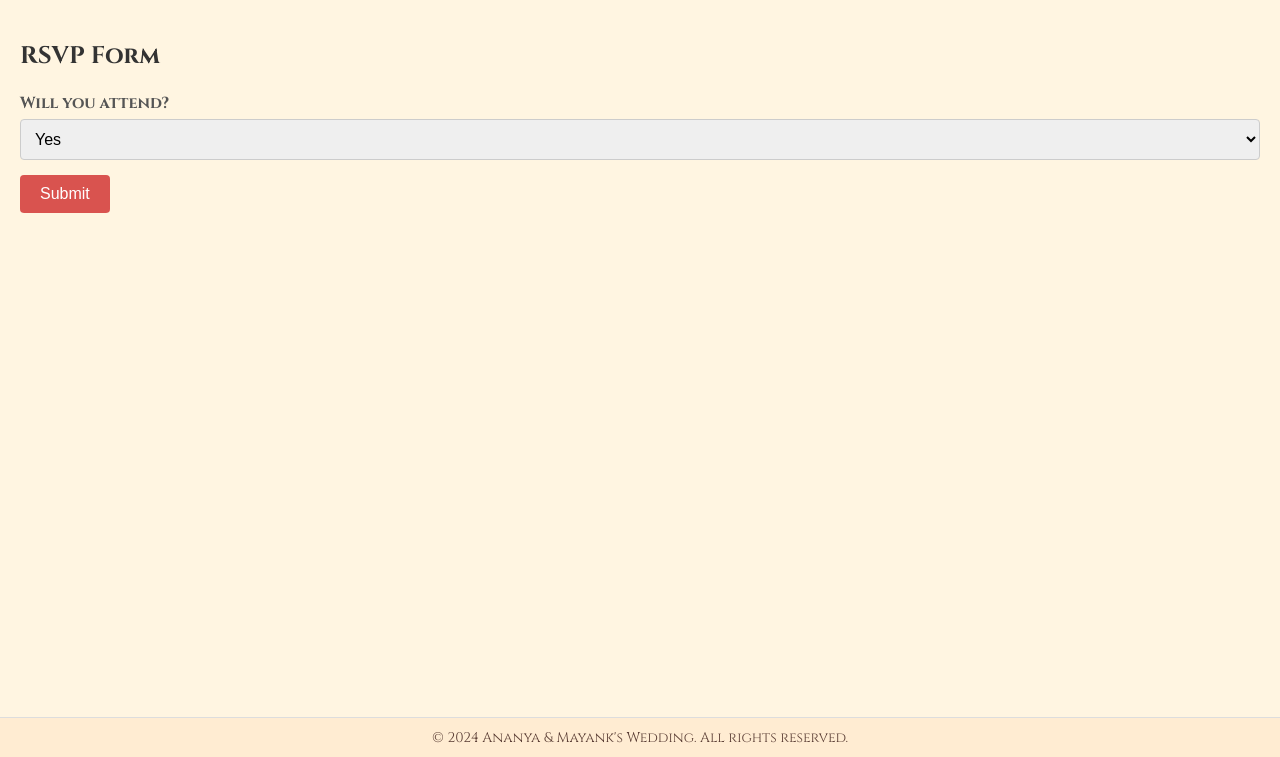
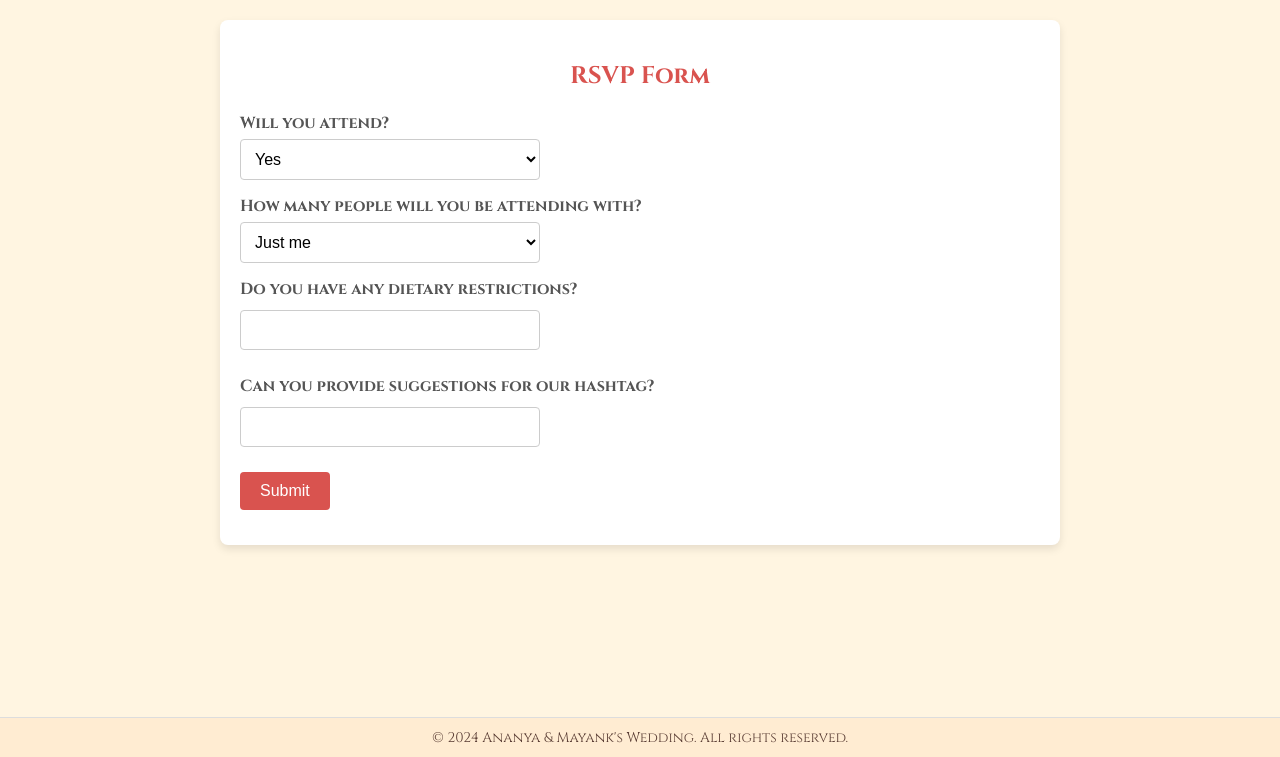
Before and after one commit to mayank26saxena/wedding-website, a Flask app: page /rsvp/form in a window 1280 px wide. Shown: the part 43-800 px from the top of the page. Run offline with Flask 2, Linux system fonts and the light colour scheme; the visitor is signed in with stand-in values (Sample User, id 1).

Commit message:
Add additional fields in RSVP form: additional people, dietary restrictions, hashtags

```diff
--- a/app.py
+++ b/app.py
@@ -4,6 +4,7 @@ from config import Config
 import gspread
 from oauth2client.service_account import ServiceAccountCredentials
 from datetime import datetime
+import pytz
 
 app = Flask(__name__)
 app.config['ENV'] = 'development'
@@ -70,8 +71,14 @@ def rsvp_form():
 
     if request.method == 'POST':
         attendance = request.form['attendance']
+        people = request.form['people']
+        dietary_restrictions = request.form.get('dietary_restrictions', '')
+        hashtag_suggestions = request.form.get('hashtag_suggestions', '')
         first_name = session['first_name']
         last_name = session['last_name']
+
+        # Get the current time in UTC
+        utc_time = datetime.now(pytz.utc).strftime('%Y-%m-%d %H:%M:%S')
 
         # Fetch the RSVP records
         rsvp_records = rsvp_sheet.get_all_records()
@@ -81,12 +88,16 @@ def rsvp_form():
             if record['First Name'].strip().lower() == first_name.lower() and record['Last Name'].strip().lower() == last_name.lower():
                 # Update the existing record
                 rsvp_sheet.update_cell(i, list(record.keys()).index('Attendance') + 1, attendance)
+                rsvp_sheet.update_cell(i, list(record.keys()).index('People') + 1, people)
+                rsvp_sheet.update_cell(i, list(record.keys()).index('Dietary Restrictions') + 1, dietary_restrictions)
+                rsvp_sheet.update_cell(i, list(record.keys()).index('Hashtag Suggestions') + 1, hashtag_suggestions)
+                rsvp_sheet.update_cell(i, list(record.keys()).index('Last Updated') + 1, utc_time)
                 updated = True
                 break
 
         if not updated:
             # Append a new record if no existing record is found
-            rsvp_sheet.append_row([first_name, last_name, attendance])
+            rsvp_sheet.append_row([first_name, last_name, attendance, people, dietary_restrictions, hashtag_suggestions, timestamp])
 
         return redirect(url_for('thank_you'))
 
--- a/templates/rsvp_form.html
+++ b/templates/rsvp_form.html
@@ -1,15 +1,59 @@
 {% extends "base.html" %}
 {% block title %}Ananya & Mayank | RSVP{% endblock %}
 {% block content %}
-<div class="container">
+<style>
+    .small-input {
+        width: 100%;
+        max-width: 300px;
+        box-sizing: border-box; /* Ensure padding doesn't affect total width */
+    }
+    @media (min-width: 576px) {
+        .small-input {
+            width: 50%;
+        }
+    }
+    @media (min-width: 768px) {
+        .small-input {
+            width: 33%;
+        }
+    }
+    .form-control {
+        background-color: white;
+        color: black;
+    }
+    .form-control option {
+        background-color: white;
+        color: black;
+    }
+</style>
+<div class="schedule-container">
     <h2>RSVP Form</h2>
     <form method="POST" action="{{ url_for('rsvp_form') }}" class="form">
         <div class="form-group">
             <label for="attendance">Will you attend?</label>
-            <select id="attendance" name="attendance" required>
+            <select id="attendance" name="attendance" required class="form-control small-input">
                 <option value="yes">Yes</option>
                 <option value="no">No</option>
             </select>
+        </div>
+        <div class="form-group">
+            <label for="people">How many people will you be attending with?</label>
+            <select id="people" name="people" required class="form-control small-input">
+                <option value="Just me">Just me</option>
+                <option value="With 1 more person">With 1 more person</option>
+                <option value="With 2 more people">With 2 more people</option>
+                <option value="With 3 more people">With 3 more people</option>
+                <option value="With 4 more people">With 4 more people</option>
+                <option value="With 5 more people">With 5 more people</option>
+            </select>
+        </div>
+        <div class="form-group">
+            <label for="dietary_restrictions">Do you have any dietary restrictions?</label>
+            <input type="text" id="dietary_restrictions" name="dietary_restrictions" class="form-control small-input">
+        </div>
+        <div class="form-group">
+            <label for="hashtag_suggestions">Can you provide suggestions for our hashtag?</label>
+            <input type="text" id="hashtag_suggestions" name="hashtag_suggestions" class="form-control small-input">
         </div>
         <div class="form-group">
             <button type="submit" class="btn">Submit</button>
```
Also changed, not shown: templates/auth.html (+4 -4 lines).
